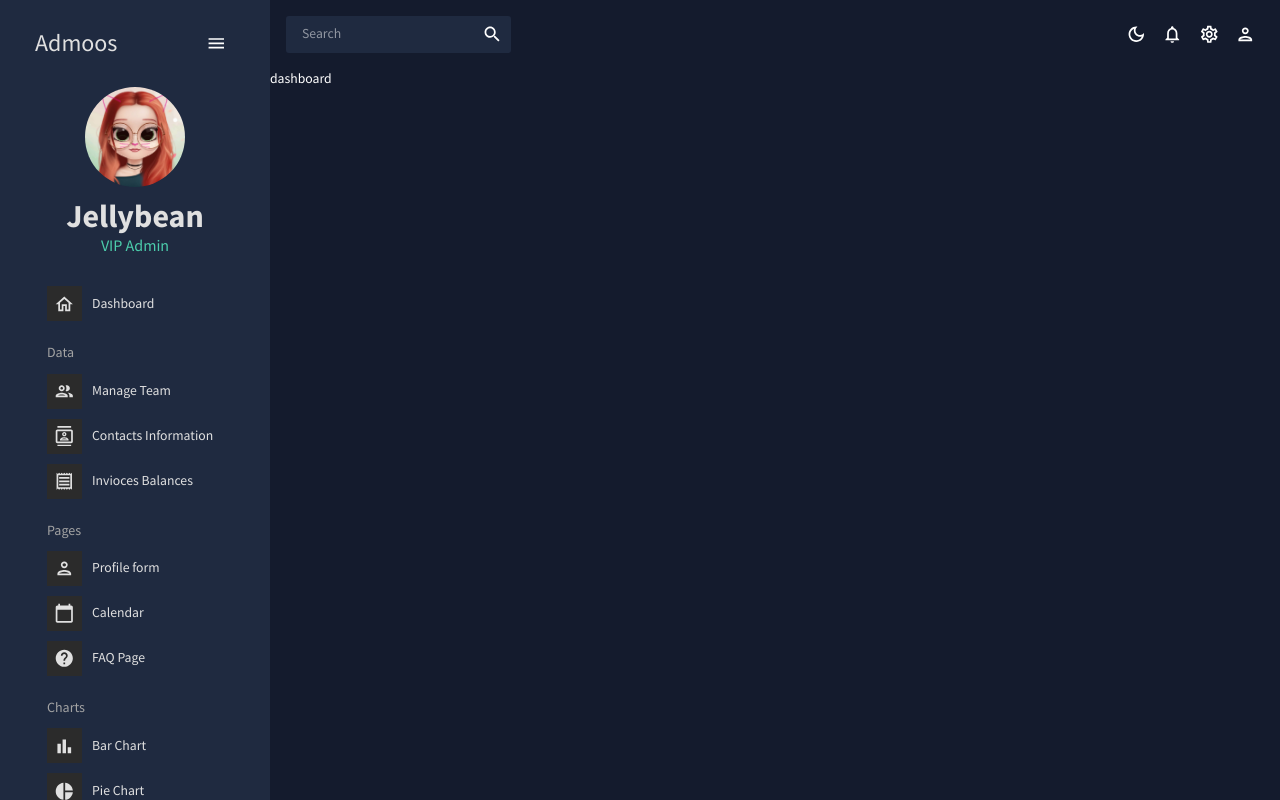
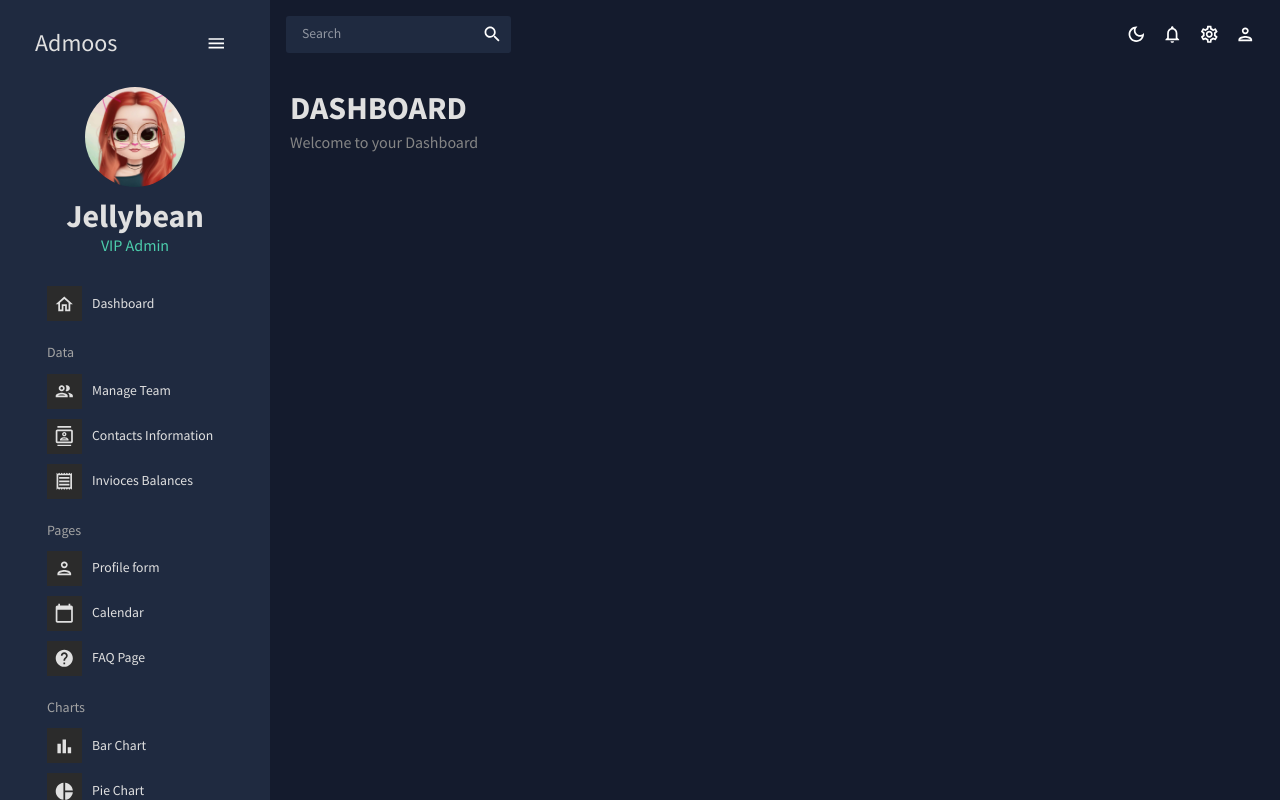
Before and after one commit to FireDivine/PraticeDashboard, a React (Create React App) app: page / in a window 1280 px wide. Built offline with nearby package versions, Linux system fonts and the light colour scheme.

Commit message:
created header component

```diff
--- /dev/null
+++ b/src/components/Header.jsx
@@ -0,0 +1,17 @@
+import React from 'react'
+import { Typography, Box, useTheme } from '@mui/material'
+import {tokens} from '../theme'
+
+const Header = ({title,subtitle}) => {
+  const theme = useTheme();
+  const colors = tokens(theme.palette.mode)
+  return (
+    <Box mb='30px'>
+<Typography variant='h2' color={colors.grey[100]} fontWeight='bold' sx ={{mb:'5px'}}>{title}</Typography>
+<Typography variant='h5' color={colors.grey[400]}>{subtitle}</Typography>
+
+    </Box>
+  )
+}
+
+export default Header
--- a/src/scenes/dashboard/index.jsx
+++ b/src/scenes/dashboard/index.jsx
@@ -1,8 +1,15 @@
+import { Box } from '@mui/material'
 import React from 'react'
+import Header from '../../components/Header'
 
 const dashboard = () => {
   return (
-    <div>dashboard</div>
+    <Box m='20px' >
+      <Box display={'flex'} justifyContent='space-between' alignItems={'center'}>
+      <Header title="DASHBOARD" subtitle={"Welcome to your Dashboard"}/>
+      </Box>
+
+    </Box>
   )
 }
 
```
